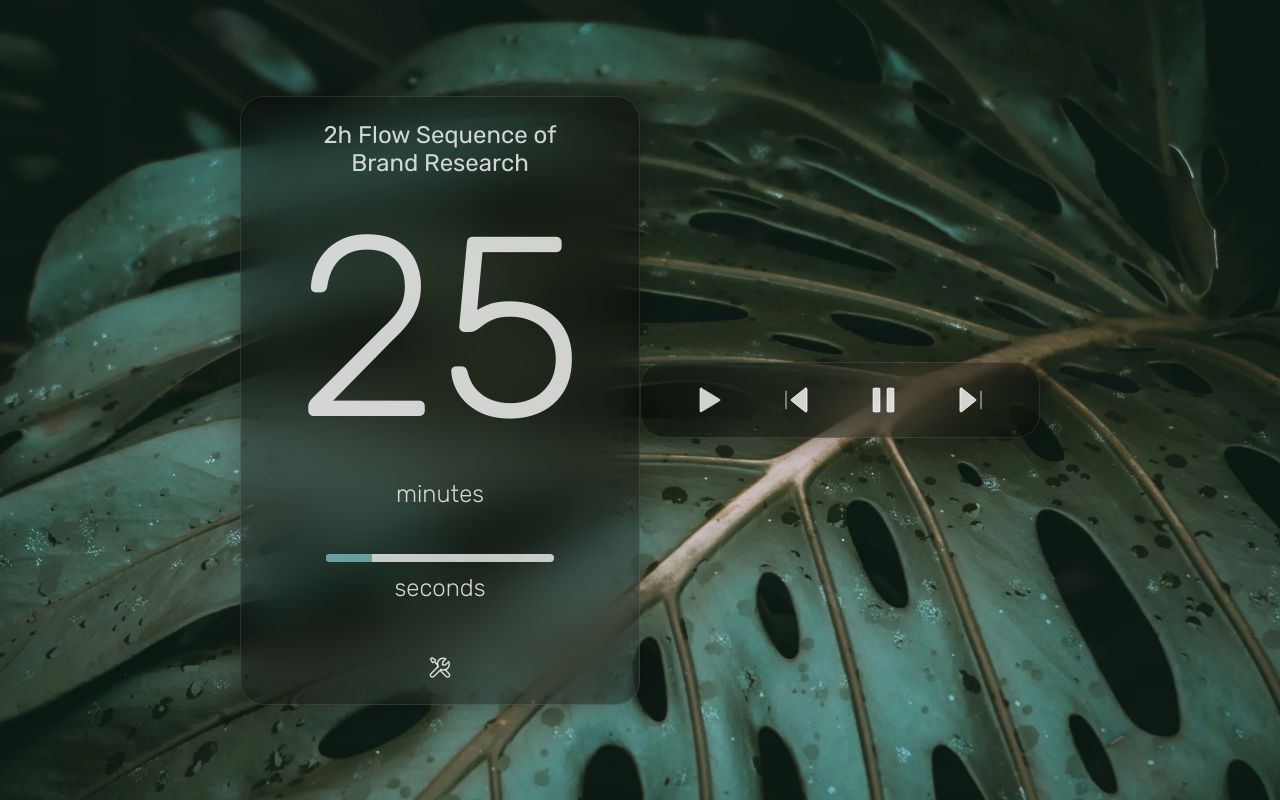
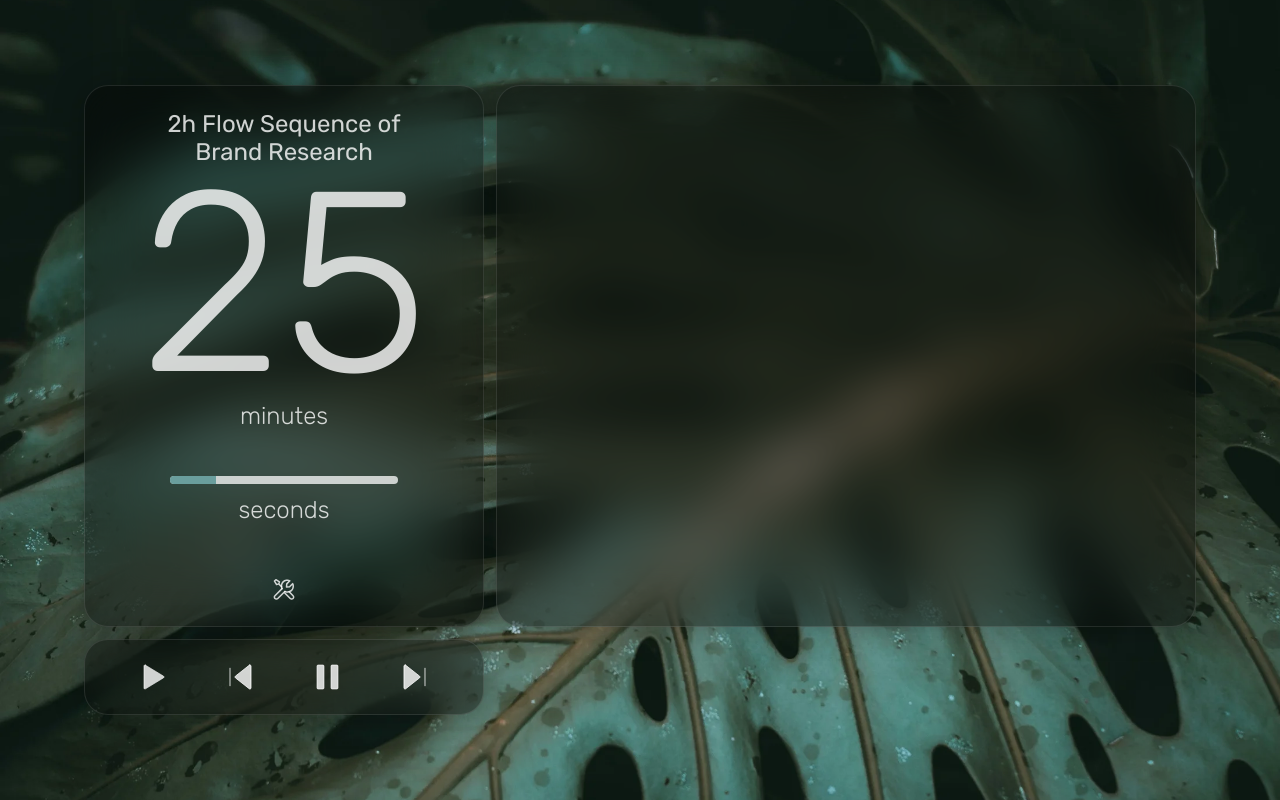
Before and after one commit to BayerTobias/flow-sequence-app-frontend, an Angular app: page /home in a window 1280 px wide. Built offline with nearby package versions, Linux system fonts and the light colour scheme.

Commit message:
flow sequence details component

```diff
--- /dev/null
+++ b/src/app/home/components/flow-sequence-details/flow-sequence-details.component.html
@@ -0,0 +1 @@
+<section></section>
--- /dev/null
+++ b/src/app/home/components/flow-sequence-details/flow-sequence-details.component.scss
@@ -0,0 +1,10 @@
+@import "./../../../../mixin.scss";
+@import "./../../../../styles.scss";
+
+section {
+  @include glassStyle();
+  border-radius: 24px;
+
+  width: 700px;
+  height: 542px;
+}
--- /dev/null
+++ b/src/app/home/components/flow-sequence-details/flow-sequence-details.component.ts
@@ -0,0 +1,52 @@
+import { Component } from '@angular/core';
+import { FlowSequence } from '../../../models/flow-sequence.model';
+import { FlowTime } from '../../../models/flow-time.model';
+import { ShortBreak } from '../../../models/short-break.model';
+import { LongBreak } from '../../../models/long-break.model';
+
+@Component({
+  selector: 'app-flow-sequence-details',
+  standalone: true,
+  imports: [],
+  templateUrl: './flow-sequence-details.component.html',
+  styleUrl: './flow-sequence-details.component.scss',
+})
+export class FlowSequenceDetailsComponent {
+  flowSequence: FlowSequence = new FlowSequence();
+
+  ngOnInit() {
+    // Only for Testing DELETE later
+    this.flowSequence.addStep(
+      new FlowTime({
+        name: 'Programmieren',
+        type: 'flowTime',
+        position: 3,
+        complete: false,
+        duration: 60,
+      })
+    );
+
+    this.flowSequence.addStep(
+      new ShortBreak({
+        name: 'Kurze Pause',
+        type: 'shortBreak',
+        position: 2,
+        complete: false,
+        duration: 5,
+      })
+    );
+
+    this.flowSequence.addStep(
+      new LongBreak({
+        name: 'Lange Pause',
+        type: 'longBreak',
+        position: 1,
+        complete: false,
+        duration: 30,
+      })
+    );
+
+    this.flowSequence.sortSteps();
+    console.log(this.flowSequence);
+  }
+}
--- a/src/app/home/components/home/home.component.html
+++ b/src/app/home/components/home/home.component.html
@@ -1,6 +1,14 @@
 <main style="background-image: url('assets/img/backgrounds/background-1.webp')">
   @if (timer) {
-  <app-timer></app-timer>
-  <app-media-controls></app-media-controls>
+  <div class="timer-active">
+    <div class="left">
+      <app-timer></app-timer>
+      <app-media-controls></app-media-controls>
+    </div>
+    <div class="right">
+      <app-flow-sequence-details></app-flow-sequence-details>
+    </div>
+  </div>
+
   } @else {<app-welcome></app-welcome>}
 </main>
--- a/src/app/home/components/home/home.component.scss
+++ b/src/app/home/components/home/home.component.scss
@@ -10,3 +10,12 @@ main {
   background-size: cover;
   background-position: center;
 }
+
+.timer-active {
+  @include dFlex($gp: 12px, $ai: flex-start);
+
+  .left {
+    @include dFlex($gp: 12px);
+    flex-direction: column;
+  }
+}
--- a/src/app/home/components/timer/timer.component.scss
+++ b/src/app/home/components/timer/timer.component.scss
@@ -20,6 +20,7 @@ section {
     color: $copy-light;
     font-size: 256px;
     font-weight: 300;
+    line-height: 236px;
   }
 
   .time-text {
--- a/src/app/home/components/timer/timer.component.ts
+++ b/src/app/home/components/timer/timer.component.ts
@@ -1,8 +1,4 @@
 import { Component } from '@angular/core';
-import { FlowSequence } from '../../../models/flow-sequence.model';
-import { FlowTime } from '../../../models/flow-time.model';
-import { ShortBreak } from '../../../models/short-break.model';
-import { LongBreak } from '../../../models/long-break.model';
 
 @Component({
   selector: 'app-timer',
@@ -12,43 +8,6 @@ import { LongBreak } from '../../../models/long-break.model';
   styleUrl: './timer.component.scss',
 })
 export class TimerComponent {
-  flowSequence: FlowSequence = new FlowSequence();
-
-  ngOnInit() {
-    // Only for Testing DELETE later
-    this.flowSequence.addStep(
-      new FlowTime({
-        name: 'Programmieren',
-        type: 'flowTime',
-        position: 1,
-        complete: false,
-        duration: 60,
-      })
-    );
-
-    this.flowSequence.addStep(
-      new ShortBreak({
-        name: 'Kurze Pause',
-        type: 'shortBreak',
-        position: 2,
-        complete: false,
-        duration: 5,
-      })
-    );
-
-    this.flowSequence.addStep(
-      new LongBreak({
-        name: 'Lange Pause',
-        type: 'longBreak',
-        position: 4,
-        complete: false,
-        duration: 30,
-      })
-    );
-
-    console.log(this.flowSequence);
-  }
-
   editTimer() {
     console.log('edit');
   }
```
Also changed, not shown: src/app/home/components/home/home.component.ts (+7 -1 lines), 1 other file (tests, documents, lock files or other folders).
